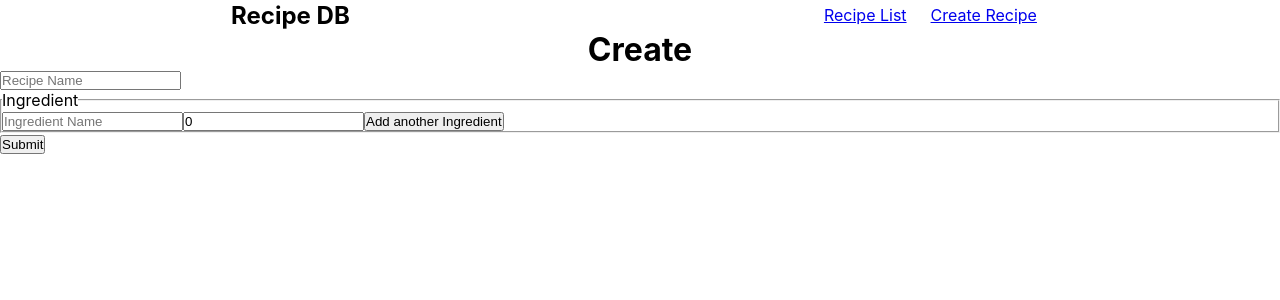
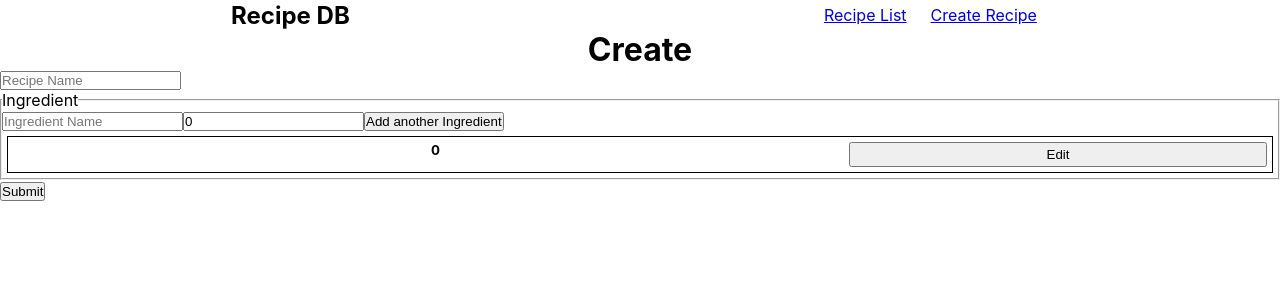
Before and after one commit to dylant135/recipes, a React (Create React App) app: page /create in a window 1280 px wide. Shown: the top 300 px of the page. Built offline with nearby package versions, Linux system fonts and the light colour scheme.

Commit message:
display ingredients

```diff
--- a/src/App.css
+++ b/src/App.css
@@ -25,3 +25,17 @@ nav {
   padding: 5px;
   margin: 0px 7px;
 }
+
+.ingredient {
+  display: grid;
+  grid-template-columns: repeat(3, 1fr);
+  grid-auto-rows: 25px;
+  border: 1px solid black;
+  margin: 5px;
+  padding: 5px;
+}
+
+.editbtn:hover {
+  background-color: crimson;
+  cursor: pointer;
+}
--- a/src/components/Create.tsx
+++ b/src/components/Create.tsx
@@ -1,5 +1,6 @@
 import React, { useState } from "react";
 import { recipeType } from "../App";
+import Ingredient from "./Ingredient";
 
 type CreateProps = {
     setRecipeList: React.Dispatch<React.SetStateAction<recipeType[]>>
@@ -17,19 +18,6 @@ export default function Create({setRecipeList}:CreateProps) {
 
     const [ingredientIndex, setIngredientIndex] = useState(0)
 
-    function handleChange(e:React.ChangeEvent<HTMLInputElement>) {
-        const {name, value } = e.target
-
-        setFormData(prevState => {
-            return {
-                ...prevState,
-                [name]: value
-            }
-        })
-
-    }
-    console.log(formData)
-
     function handleSubmit(e:React.FormEvent<HTMLFormElement>) {
         e.preventDefault()
         setRecipeList(prevState => {
@@ -43,6 +31,18 @@ export default function Create({setRecipeList}:CreateProps) {
             ingredients: [],
             directions: []
         })
+    }
+
+    function handleChange(e:React.ChangeEvent<HTMLInputElement>) {
+        const {name, value } = e.target
+
+        setFormData(prevState => {
+            return {
+                ...prevState,
+                [name]: value
+            }
+        })
+
     }
 
     function handleIngredientChange(e: React.ChangeEvent<HTMLInputElement>, index: number) {
@@ -72,9 +72,25 @@ export default function Create({setRecipeList}:CreateProps) {
                 ingredients
             }
         })
-        setIngredientIndex(i => i + 1)
+        const i = formData.ingredients.length
+        setIngredientIndex(i)
 
     }
+
+    function editIngredient(index: number) {
+        setIngredientIndex(index)
+    }
+
+    const displayIngredients = formData.ingredients.map((ingredient, index) => {
+        return (
+            <Ingredient
+                ingredientName={ingredient.ingredient}
+                quantity={ingredient.quantity}
+                edit={editIngredient}
+                index={index}
+            />
+        )
+    })
 
     return (
         <div>
@@ -104,6 +120,7 @@ export default function Create({setRecipeList}:CreateProps) {
                         placeholder="Quantity"
                     />
                     <button type="button" onClick={moreIngredients}>Add another Ingredient</button>
+                    {displayIngredients}
                 </fieldset>
 
                  <button className="submit">Submit</button>
--- /dev/null
+++ b/src/components/Ingredient.tsx
@@ -0,0 +1,18 @@
+import React from "react";
+
+type IngredientProps = {
+    ingredientName: string,
+    quantity: number,
+    index: number,
+    edit: (index: number) => void
+}
+
+export default function Ingredient({ingredientName, quantity, index, edit}: IngredientProps) {
+    return (
+        <div className="ingredient">
+            <h4>{ingredientName}</h4>
+            <h5>{quantity}</h5>
+            <button type="button" className="editbtn" onClick={() => edit(index)}>Edit</button>
+        </div>
+    )
+}
```
